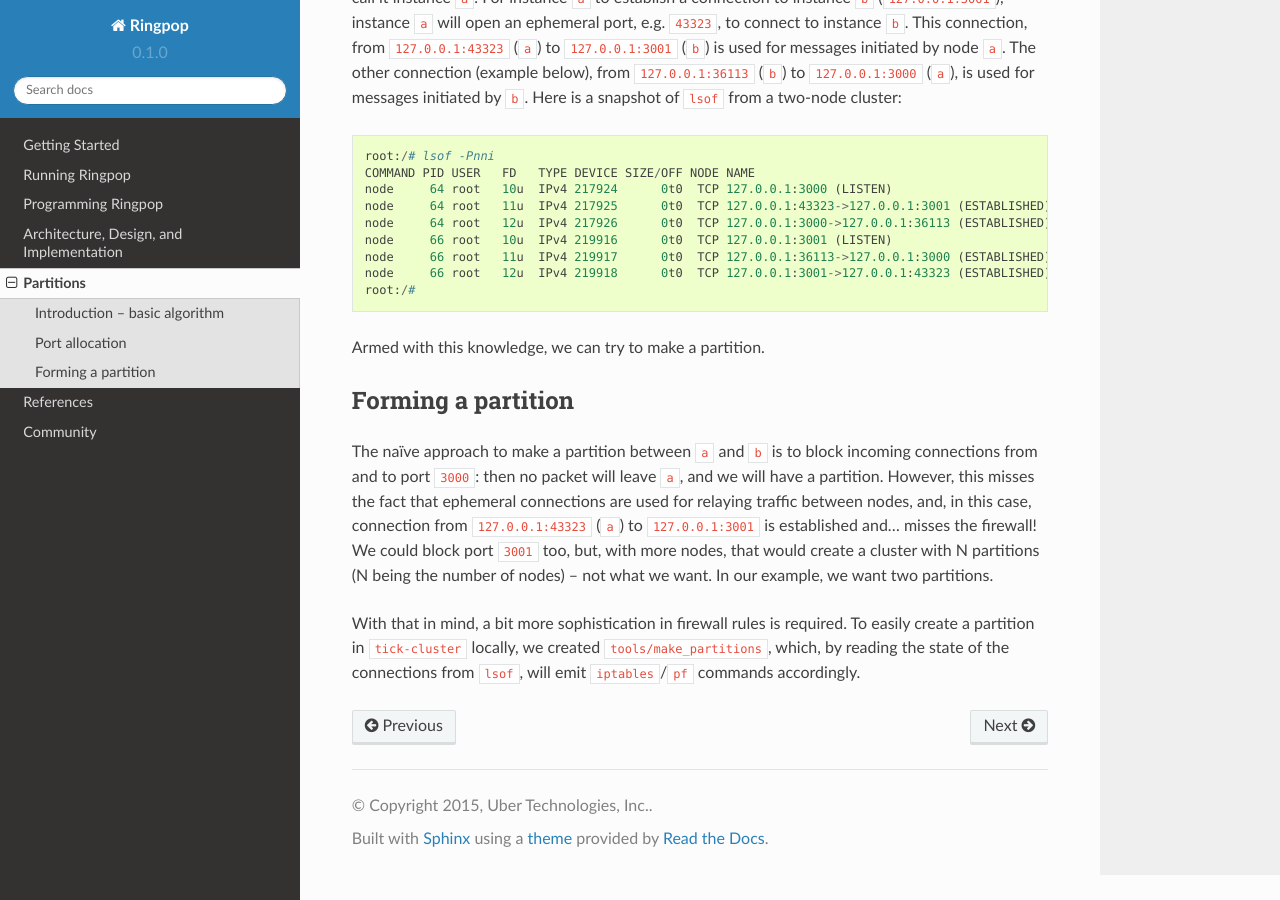
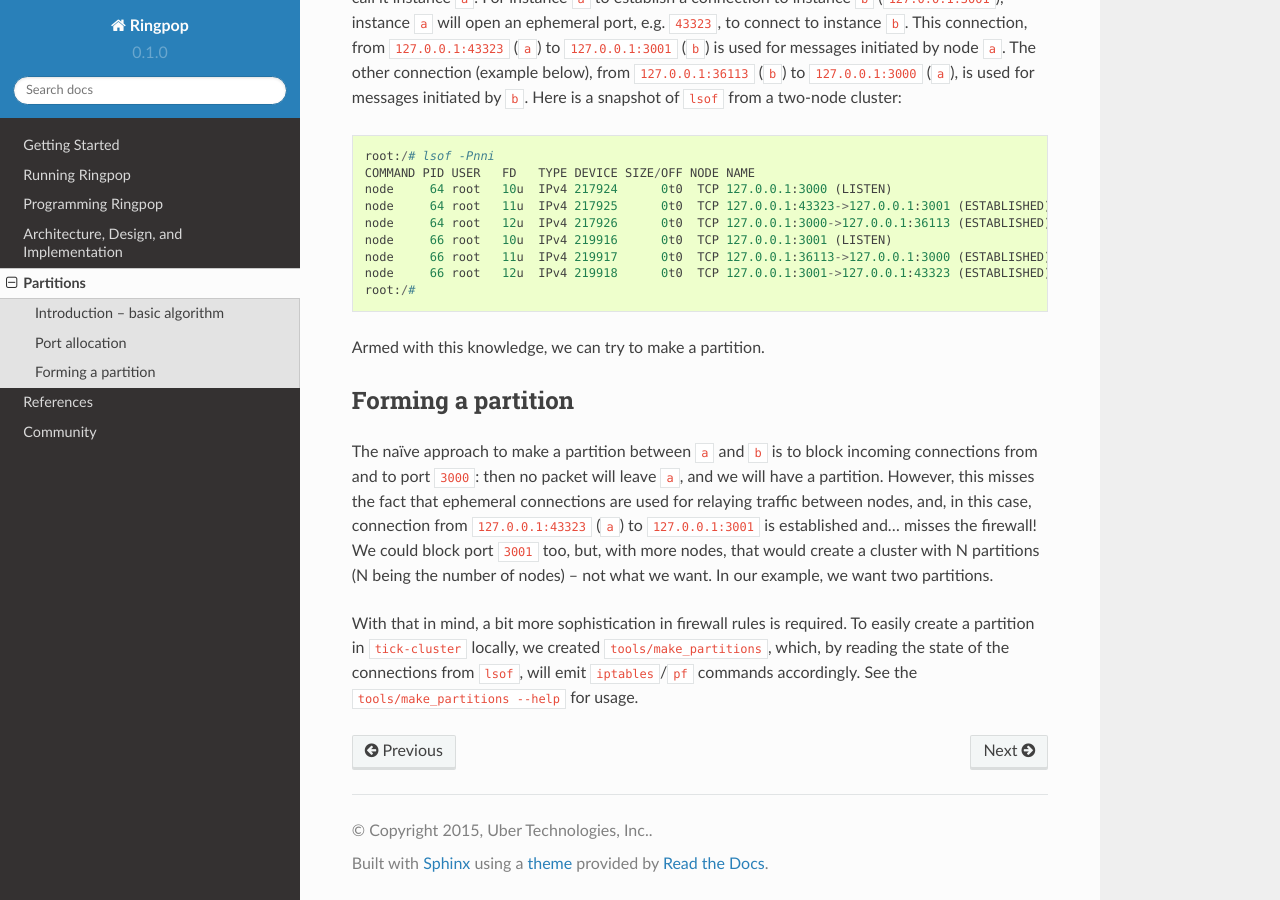
Before and after one commit to uber-node/ringpop-common, a Sphinx documentation site: the page built from docs/partitions.md, in a window 1280 px wide and 900 px high, scrolled down 1010 px. Built offline with Sphinx 7.4.7 and the Read the Docs theme 2.0.0, drawn with Linux system fonts in a browser that asks for light colours.

Commit message:
More user-friendly user output

```diff
--- a/docs/partitions.md
+++ b/docs/partitions.md
@@ -75,6 +75,7 @@ what we want. In our example, we want two partitions.
 With that in mind, a bit more sophistication in firewall rules is required. To
 easily create a partition in `tick-cluster` locally, we created
 `tools/make_partitions`, which, by reading the state of the connections from
-`lsof`, will emit `iptables`/`pf` commands accordingly.
+`lsof`, will emit `iptables`/`pf` commands accordingly. See the
+`tools/make_partitions --help` for usage.
 
 [1]: https://lwn.net/Articles/569678/
```
Also changed, not shown: 1 other file.
